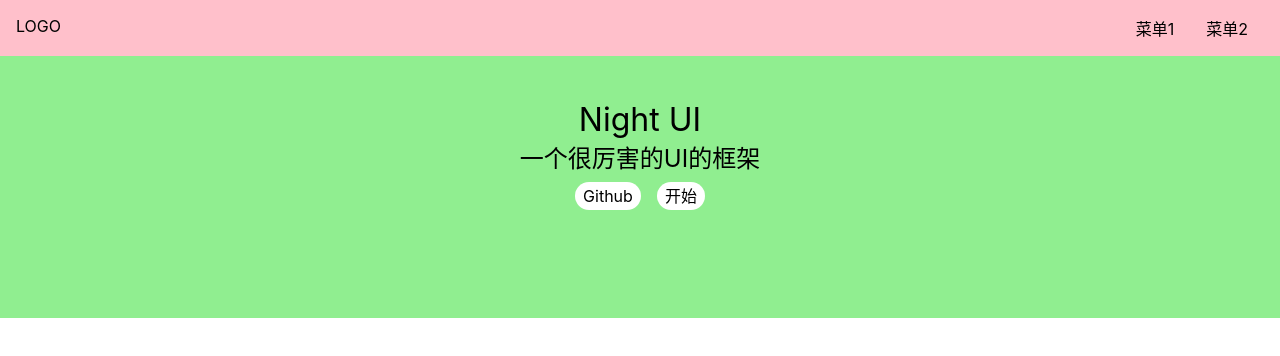
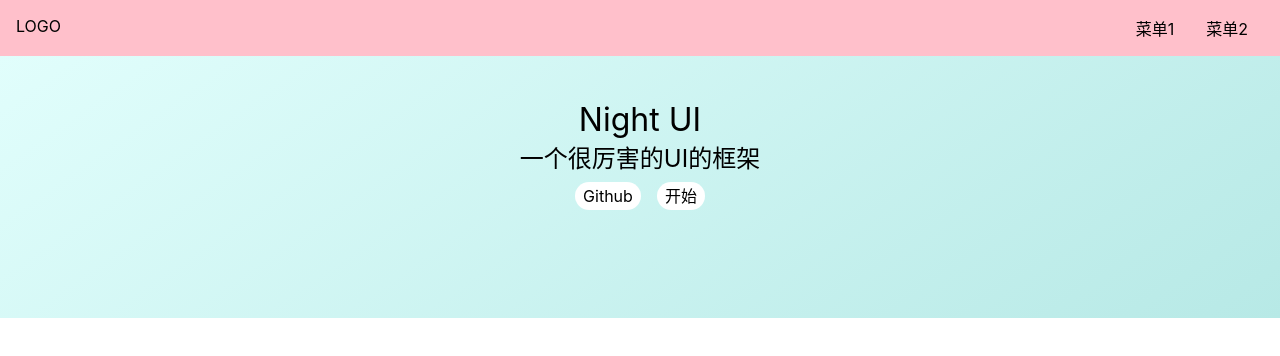
Before and after one commit to king-open/nightUI, a Vue app: page / in a window 1280 px wide. Shown: the top 356 px of the page. Built offline with nearby package versions, Linux system fonts and the light colour scheme.

Commit message:
背景渐变

```diff
--- a/src/components/Home.vue
+++ b/src/components/Home.vue
@@ -1,5 +1,5 @@
 <template>
-  <div>
+  <div class="topnavAndBanner">
     <Topnav/>
     <div class="banner">
       <h1>Night UI</h1>
@@ -15,18 +15,20 @@
 <script lang="ts">
 import Topnav from '../components/Topnav.vue'
   export default {
-    components:{Topnav}
+    components:{Topnav},
   }
 </script>
 
 <style lang="scss" scoped>
+.topnavAndBanner{
+  background: linear-gradient(145deg,rgba(227,255,253,1)0%,rgba(183, 233, 230, 1) 100%);
+}
 .banner {
   padding: 100px 0;
   display: flex;
   justify-content: center;
   align-items: center;
   flex-direction: column;
-  background: lightgreen;
   > .actions {
     padding: 8px 0;
     a {
```
